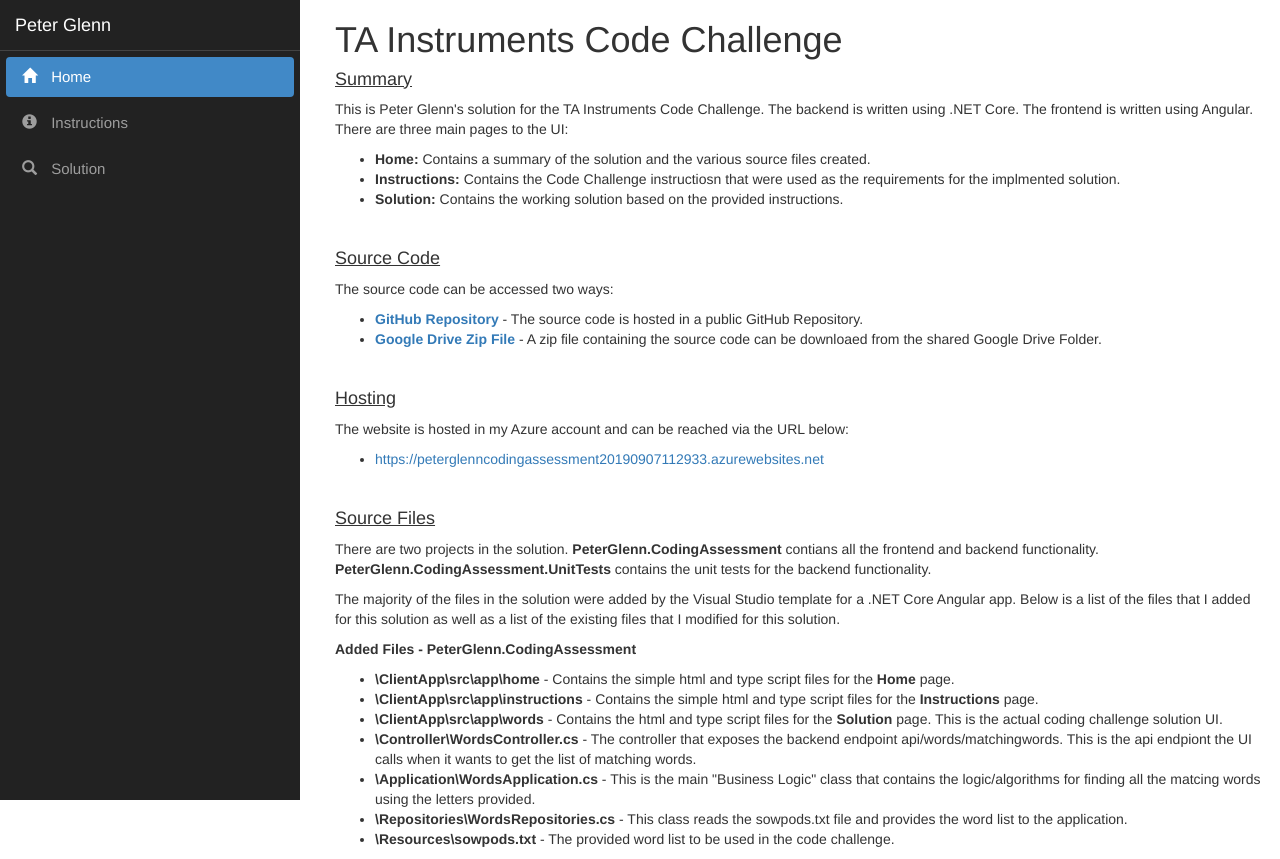
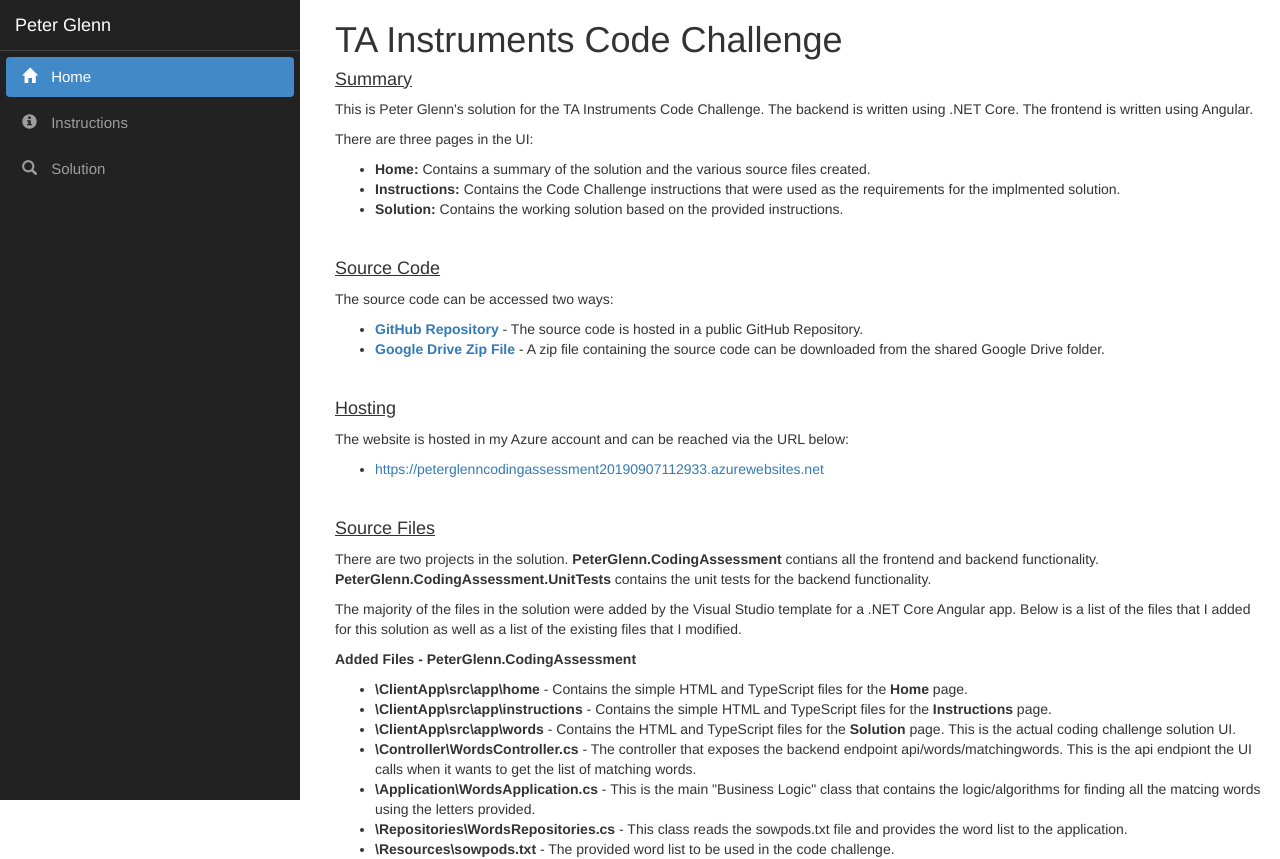
Before and after one commit to peterhdglenn/TA-Instruments-Codding-Assessment, an Angular app in the folder PeterGlenn.CodingAssessment/ClientApp/: page / in a window 1280 px wide. Shown: the top 859 px of the page. Built offline with nearby package versions, Linux system fonts and the light colour scheme.

Commit message:
Updates to home page

```diff
--- a/PeterGlenn.CodingAssessment/ClientApp/src/app/home/home.component.html
+++ b/PeterGlenn.CodingAssessment/ClientApp/src/app/home/home.component.html
@@ -1,9 +1,10 @@
 <h1>TA Instruments Code Challenge</h1>
 <h4><u>Summary</u></h4>
-<p>This is Peter Glenn's solution for the TA Instruments Code Challenge.  The backend is written using .NET Core.  The frontend is written using Angular.  There are three main pages to the UI:</p>
+<p>This is Peter Glenn's solution for the TA Instruments Code Challenge.  The backend is written using .NET Core.  The frontend is written using Angular.</p>
+<p>There are three pages in the UI:</p>
 <ul>
   <li><strong>Home:</strong> Contains a summary of the solution and the various source files created.</li>
-  <li><strong>Instructions:</strong> Contains the Code Challenge instructiosn that were used as the requirements for the implmented solution.</li>
+  <li><strong>Instructions:</strong> Contains the Code Challenge instructions that were used as the requirements for the implmented solution.</li>
   <li><strong>Solution:</strong> Contains the working solution based on the provided instructions.</li>
 </ul>
 <br />
@@ -11,7 +12,7 @@
 <p>The source code can be accessed two ways:</p>
 <ul>
   <li><strong><a href="https://github.com/peterhdglenn/TA-Instruments-Codding-Assessment">GitHub Repository</a></strong> - The source code is hosted in a public GitHub Repository.</li>
-  <li><strong><a href="https://drive.google.com/open?id=1LdaBpZJuTBQDm6pQAqBlYXsTuT2M7C2y">Google Drive Zip File</a></strong> - A zip file containing the source code can be downloaed from the shared Google Drive Folder.</li>
+  <li><strong><a href="https://drive.google.com/open?id=1LdaBpZJuTBQDm6pQAqBlYXsTuT2M7C2y">Google Drive Zip File</a></strong> - A zip file containing the source code can be downloaded from the shared Google Drive folder.</li>
 </ul>
 <br />
 <h4><u>Hosting</u></h4>
@@ -22,12 +23,12 @@
 <br />
 <h4><u>Source Files</u></h4>
 <p>There are two projects in the solution.  <strong>PeterGlenn.CodingAssessment</strong> contians all the frontend and backend functionality.  <strong>PeterGlenn.CodingAssessment.UnitTests</strong> contains the unit tests for the backend functionality.</p>
-<p>The majority of the files in the solution were added by the Visual Studio template for a .NET Core Angular app.  Below is a list of the files that I added for this solution as well as a list of the existing files that I modified for this solution.</p>
+<p>The majority of the files in the solution were added by the Visual Studio template for a .NET Core Angular app.  Below is a list of the files that I added for this solution as well as a list of the existing files that I modified.</p>
 <p><strong>Added Files - PeterGlenn.CodingAssessment</strong></p>
 <ul>
-  <li><strong>\ClientApp\src\app\home</strong> - Contains the simple html and type script files for the <strong>Home</strong> page.</li>
-  <li><strong>\ClientApp\src\app\instructions</strong> - Contains the simple html and type script files for the <strong>Instructions</strong> page.</li>
-  <li><strong>\ClientApp\src\app\words</strong> - Contains the html and type script files for the <strong>Solution</strong> page.  This is the actual coding challenge solution UI.</li>
+  <li><strong>\ClientApp\src\app\home</strong> - Contains the simple HTML and TypeScript files for the <strong>Home</strong> page.</li>
+  <li><strong>\ClientApp\src\app\instructions</strong> - Contains the simple HTML and TypeScript files for the <strong>Instructions</strong> page.</li>
+  <li><strong>\ClientApp\src\app\words</strong> - Contains the HTML and TypeScript files for the <strong>Solution</strong> page.  This is the actual coding challenge solution UI.</li>
   <li><strong>\Controller\WordsController.cs</strong> - The controller that exposes the backend endpoint api/words/matchingwords.  This is the api endpiont the UI calls when it wants to get the list of matching words.</li>
   <li><strong>\Application\WordsApplication.cs</strong> - This is the main "Business Logic" class that contains the logic/algorithms for finding all the matcing words using the letters provided.</li>
   <li><strong>\Repositories\WordsRepositories.cs</strong> - This class reads the sowpods.txt file and provides the word list to the application.</li>
```
